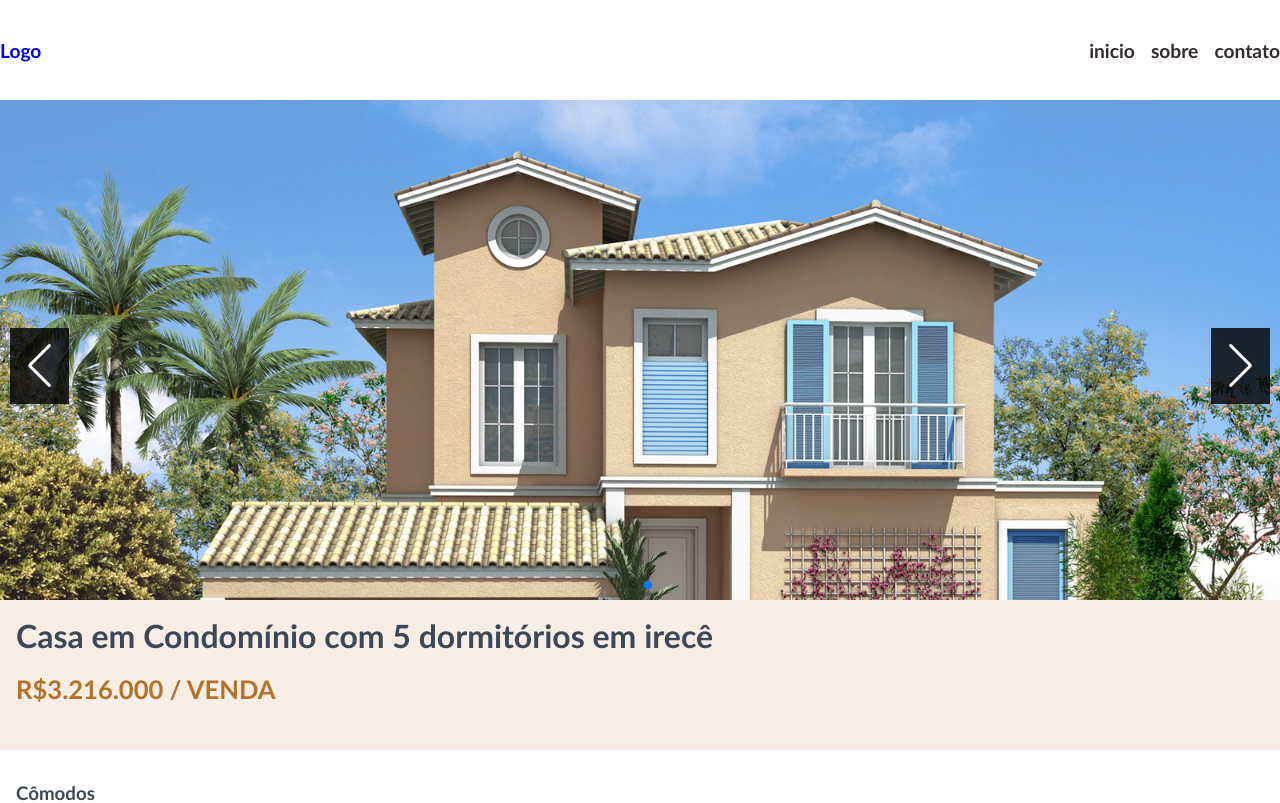
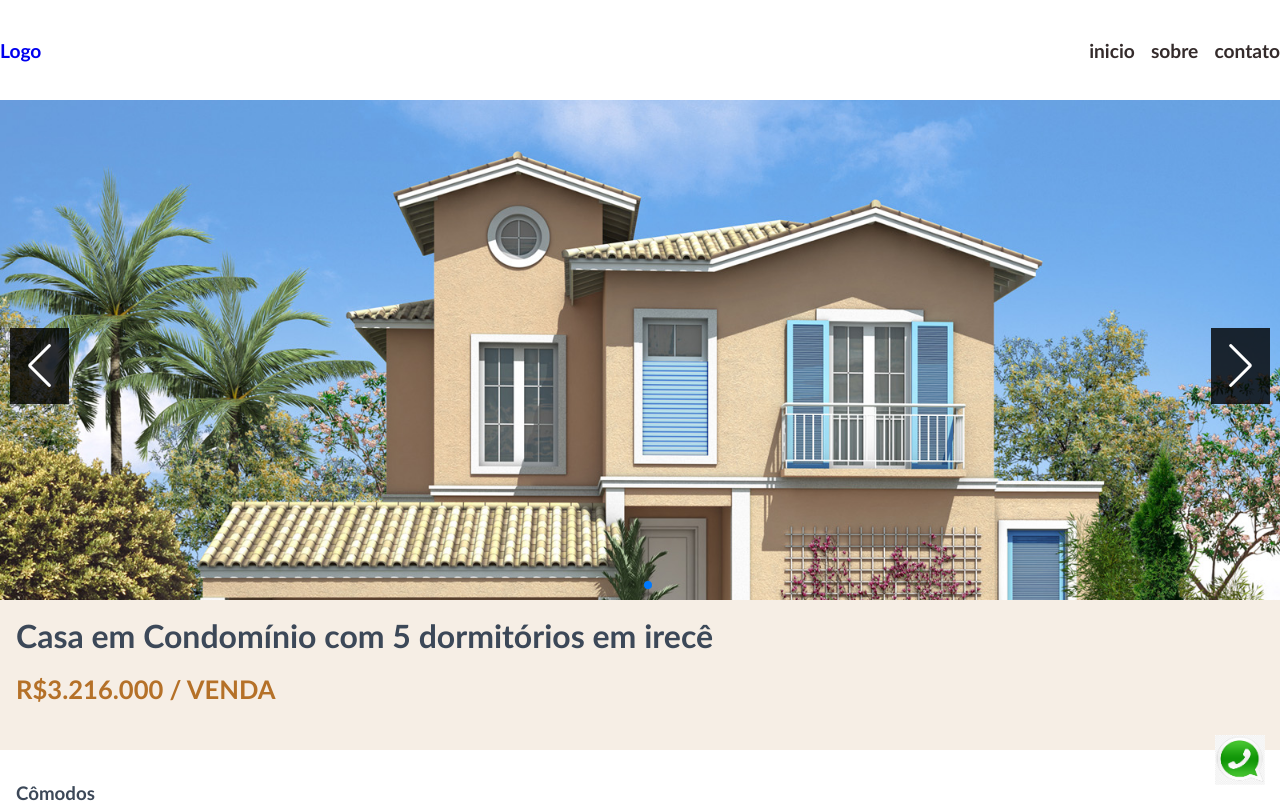
Before and after one commit to leonardofx1/imobiliaria, a Next.js app: page /propertyDetails/1 in a window 1280 px wide. Shown: the top 803 px of the page. Built offline with nearby package versions, Linux system fonts and the light colour scheme.

Commit message:
whatsapp

```diff
--- a/src/app/propertyDetails/[id]/page.tsx
+++ b/src/app/propertyDetails/[id]/page.tsx
@@ -1,5 +1,7 @@
+import Image from "next/image";
 import style from "./style.module.scss";
 import { SwiperDetails } from "@/components/SwiperDetails";
+import whatsapp from '../../../../public/whatssapp.jpg'
 
 const PropertyDetails = ({ params }: { params: { id: string } }) => {
   return (
@@ -54,6 +56,7 @@ const PropertyDetails = ({ params }: { params: { id: string } }) => {
           </p>
         </div>
       </section>
+      <Image className={style.whatsapp} src={whatsapp} height={50} width={50} alt="whatsapp" />
     </main>
   );
 };
--- a/src/app/propertyDetails/[id]/style.module.scss
+++ b/src/app/propertyDetails/[id]/style.module.scss
@@ -108,3 +108,10 @@
         padding: .5rem;
     }
 }
+
+.whatsapp {
+    position: fixed;
+    right: 15px;
+    bottom: 15px;
+
+}
```
Also changed, not shown: public/whatssapp.jpg (added).
